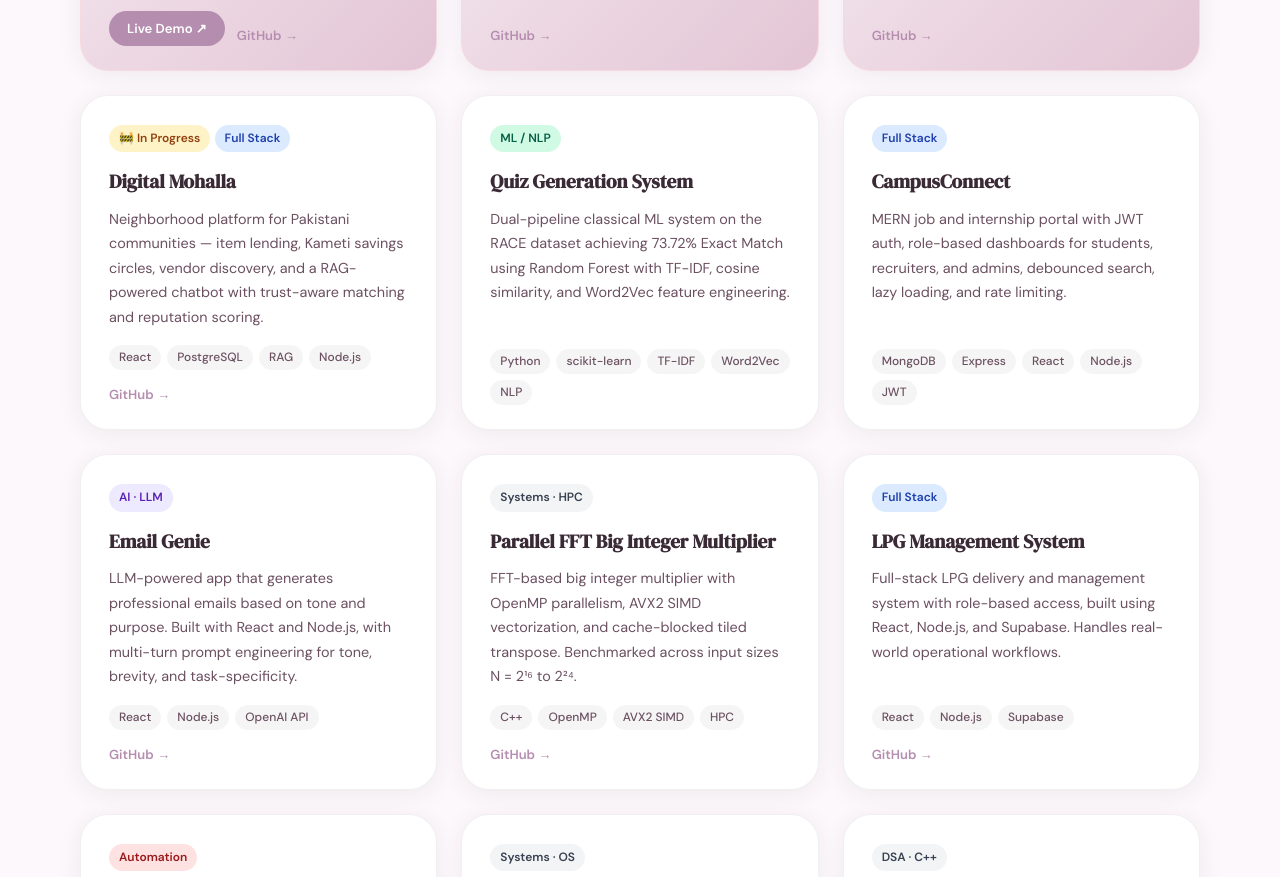
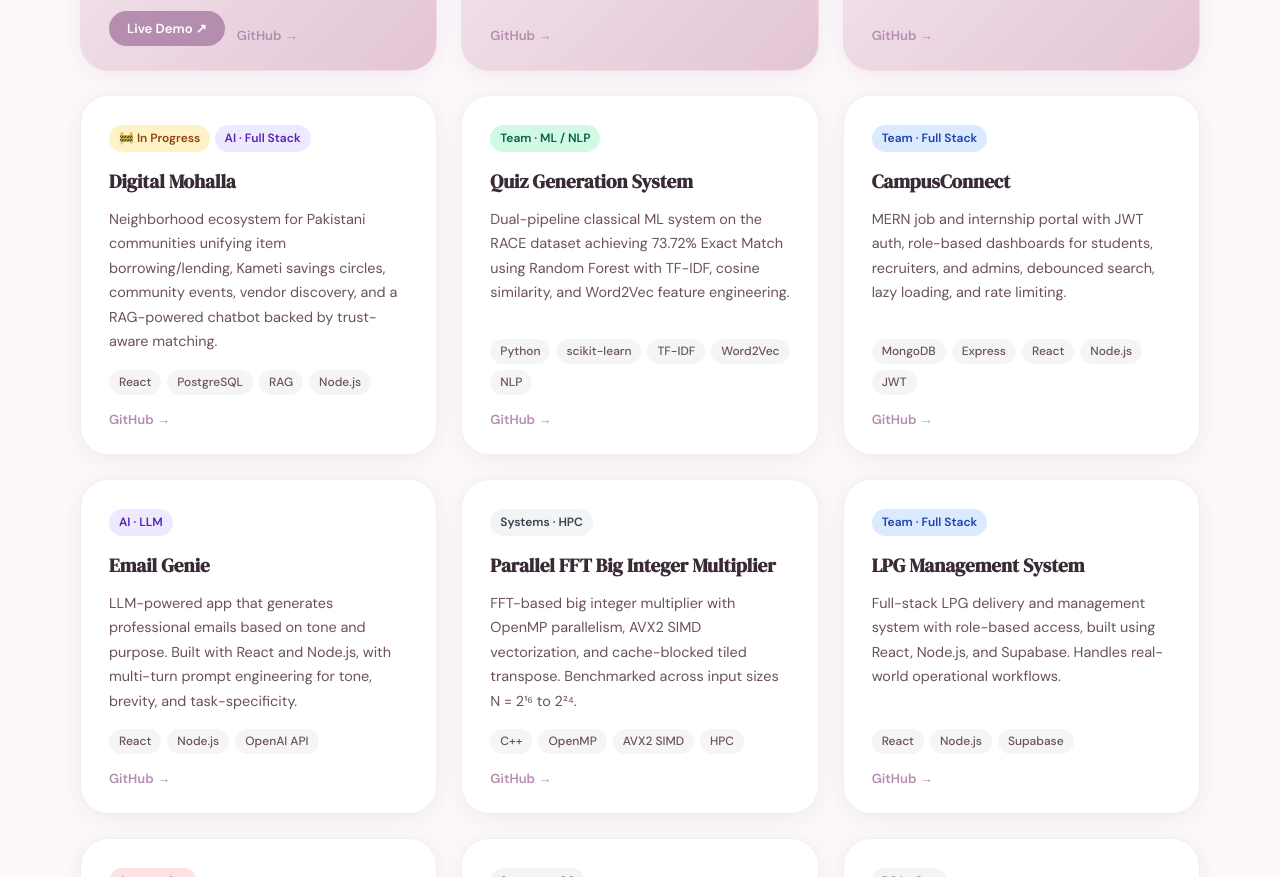
Before and after one commit to Areeba444/areebajaved.github.io, a plain HTML site: page index.html in a window 1280 px wide. Shown: the part 3033-3910 px from the top of the page. Drawn offline with Linux system fonts and the light colour scheme.

Commit message:
fix: update internship dates, standardize LinkedIn URL, sync Digital Mohalla from repo, add repo links

```diff
--- a/index.html
+++ b/index.html
@@ -131,11 +131,11 @@
           <h3 class="timeline-label">Experience</h3>
           <div class="exp-item">
             <div class="exp-role">Software Engineer Intern</div>
-            <div class="exp-company">Grepco · Jan 2026 – Aug 2026 · Remote</div>
+            <div class="exp-company">Grepco · Apr 2026 – Aug 2026 · Remote</div>
           </div>
           <div class="exp-item">
             <div class="exp-role">Automation Intern</div>
-            <div class="exp-company">Coding The Brains · Jun–Jul 2025 · Remote</div>
+            <div class="exp-company">Coding The Brains · Jun–Aug 2025 · Remote</div>
           </div>
         </div>
       </div>
@@ -249,10 +249,10 @@
       <div class="project-card" data-tag="Full Stack · AI">
         <div class="pc-header">
           <span class="pc-status wip">🚧 In Progress</span>
-          <span class="pc-status tag-fullstack">Full Stack</span>
+          <span class="pc-status tag-ai">AI · Full Stack</span>
         </div>
         <h3>Digital Mohalla</h3>
-        <p>Neighborhood platform for Pakistani communities — item lending, Kameti savings circles, vendor discovery, and a RAG-powered chatbot with trust-aware matching and reputation scoring.</p>
+        <p>Neighborhood ecosystem for Pakistani communities unifying item borrowing/lending, Kameti savings circles, community events, vendor discovery, and a RAG-powered chatbot backed by trust-aware matching.</p>
         <div class="pc-stack"><span>React</span><span>PostgreSQL</span><span>RAG</span><span>Node.js</span></div>
         <a href="https://github.com/Areeba444/DigitalMohalla" target="_blank" class="pc-link">GitHub →</a>
       </div>
@@ -260,21 +260,23 @@
       <!-- Quiz Generation System -->
       <div class="project-card" data-tag="AI · ML">
         <div class="pc-header">
-          <span class="pc-status tag-ml">ML / NLP</span>
+          <span class="pc-status tag-ml">Team · ML / NLP</span>
         </div>
         <h3>Quiz Generation System</h3>
         <p>Dual-pipeline classical ML system on the RACE dataset achieving 73.72% Exact Match using Random Forest with TF-IDF, cosine similarity, and Word2Vec feature engineering.</p>
         <div class="pc-stack"><span>Python</span><span>scikit-learn</span><span>TF-IDF</span><span>Word2Vec</span><span>NLP</span></div>
+        <a href="https://github.com/salehamuhammad/race-rc-project" target="_blank" class="pc-link">GitHub →</a>
       </div>
 
       <!-- CampusConnect -->
       <div class="project-card" data-tag="Full Stack">
         <div class="pc-header">
-          <span class="pc-status tag-fullstack">Full Stack</span>
+          <span class="pc-status tag-fullstack">Team · Full Stack</span>
         </div>
         <h3>CampusConnect</h3>
         <p>MERN job and internship portal with JWT auth, role-based dashboards for students, recruiters, and admins, debounced search, lazy loading, and rate limiting.</p>
         <div class="pc-stack"><span>MongoDB</span><span>Express</span><span>React</span><span>Node.js</span><span>JWT</span></div>
+        <a href="https://github.com/Fatima-Khursheed20/campusconnect" target="_blank" class="pc-link">GitHub →</a>
       </div>
 
       <!-- Email Genie -->
@@ -302,7 +304,7 @@
       <!-- LPG Management -->
       <div class="project-card" data-tag="Full Stack">
         <div class="pc-header">
-          <span class="pc-status tag-fullstack">Full Stack</span>
+          <span class="pc-status tag-fullstack">Team · Full Stack</span>
         </div>
         <h3>LPG Management System</h3>
         <p>Full-stack LPG delivery and management system with role-based access, built using React, Node.js, and Supabase. Handles real-world operational workflows.</p>
@@ -318,7 +320,6 @@
         <h3>Smart Event Assistant</h3>
         <p>Google Sheets webhook-triggered n8n automation that creates Calendar events, sends scheduled email reminders, and manages the full event lifecycle automatically.</p>
         <div class="pc-stack"><span>n8n</span><span>Google Sheets</span><span>Gmail</span></div>
-        <a href="https://github.com/Areeba444/daily-weather-automation-n8n" target="_blank" class="pc-link">GitHub →</a>
       </div>
 
       <!-- AirControlX -->
```
Also changed, not shown: 1 other file.
